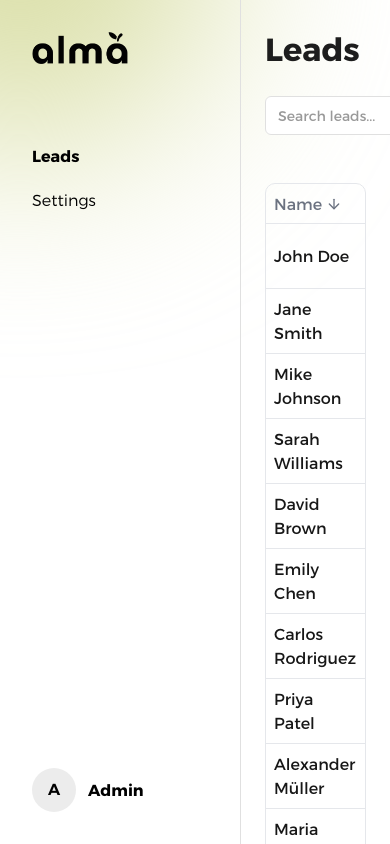
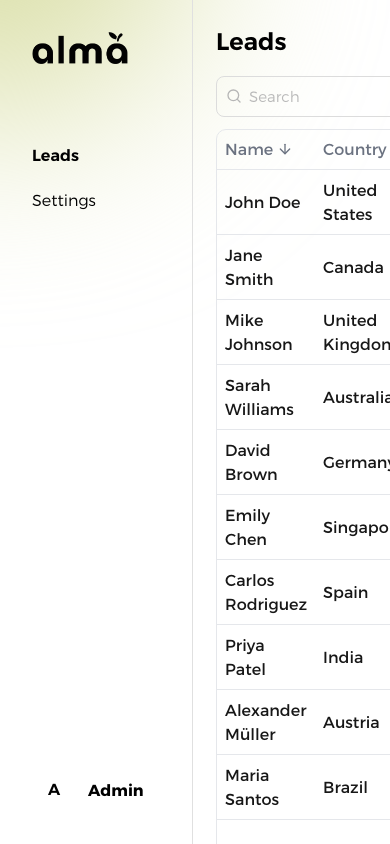
Before and after one commit to DylanTse520/alma, a Next.js app: page /leads in a window 390 px wide. Built offline with nearby package versions, Linux system fonts and the light colour scheme; sample sign-in values are in the browser's storage.

Commit message:
Refactor shared styles and components: remove unused props from FlexContainer, update Input and Checkbox styles for consistency, and enhance LeadsPage layout with improved structure and responsiveness. Introduce OverflowContainer for better content management and streamline LeftSidebar design.

```diff
--- a/app/_components/shared.tsx
+++ b/app/_components/shared.tsx
@@ -1,7 +1,6 @@
 import styled from "styled-components";
 
 const FlexContainer = styled.div<{
-  $position?: string;
   $direction?: "row" | "col";
   $gap?: string;
   $justifyContent?: string;
@@ -11,10 +10,8 @@ const FlexContainer = styled.div<{
   $bgColor?: string;
   $padding?: string;
   $margin?: string;
-  $rounded?: string;
 }>`
   display: flex;
-  position: ${(props) => props.$position || "static"};
   flex-flow: ${(props) =>
     props.$direction === "col" ? "column nowrap" : "row nowrap"};
   gap: ${(props) => props.$gap || "16px"};
@@ -25,7 +22,6 @@ const FlexContainer = styled.div<{
   background-color: ${(props) => props.$bgColor || "transparent"};
   padding: ${(props) => props.$padding || "0"};
   margin: ${(props) => props.$margin || "0"};
-  border-radius: ${(props) => props.$rounded || "0"};
 `;
 
 const Text = styled.p<{
@@ -83,16 +79,16 @@ const Input = styled.input<{ $error?: boolean }>`
   transition: border-color 0.2s ease;
 
   &:focus {
-    border-color: ${(props) => (props.$error ? "#ef4444" : "#3b82f6")};
+    border-color: ${(props) => (props.$error ? "#ef4444" : "#bfbfbf")};
     outline: none;
   }
 
   &:hover {
-    border-color: ${(props) => (props.$error ? "#ef4444" : "#3b82f6")};
+    border-color: ${(props) => (props.$error ? "#ef4444" : "#bfbfbf")};
   }
 
   &::placeholder {
-    color: #d9d9d9;
+    color: #B9B9B9;
   }
 `;
 
@@ -112,8 +108,8 @@ const Checkbox = styled.input`
     Oxygen, Ubuntu, Cantarell, "Open Sans", "Helvetica Neue", sans-serif;
 
   &:checked {
-    background-color: #3b82f6;
-    border-color: #3b82f6;
+    background-color: #bfbfbf;
+    border-color: #bfbfbf;
   }
 
   &:checked::after {
--- a/app/leads/_components/leadsTable.tsx
+++ b/app/leads/_components/leadsTable.tsx
@@ -70,7 +70,7 @@ const PageButton = styled.button<{ $active?: boolean }>`
   padding: 6px 12px;
   border: 1px solid #e5e7eb;
   border-radius: 6px;
-  background-color: ${(props) => (props.$active ? "#3b82f6" : "#ffffff")};
+  background-color: ${(props) => (props.$active ? "#bfbfbf" : "#ffffff")};
   color: ${(props) => (props.$active ? "#ffffff" : "#374151")};
   font-size: 14px;
   cursor: pointer;
--- a/app/leads/_components/leftSidebar.tsx
+++ b/app/leads/_components/leftSidebar.tsx
@@ -7,14 +7,22 @@ import styled from "styled-components";
 
 const GreenHue = styled.div`
   position: absolute;
-  top: -250px;
-  left: -180px;
+  top: -280px;
+  left: -210px;
   width: 400px;
   height: 400px;
   border-radius: 9999px;
   background-color: #d9dea5;
   filter: blur(100px);
   z-index: -1;
+`;
+
+const RelativeContainer = styled(FlexContainer)`
+  position: relative;
+`;
+
+const CircleContainer = styled(FlexContainer)`
+  border-radius: 9999px;
 `;
 
 export default function LeftSidebar() {
@@ -26,8 +34,7 @@ export default function LeftSidebar() {
   };
 
   return (
-    <FlexContainer
-      $position="relative"
+    <RelativeContainer
       $width="240px"
       $height="100%"
       $padding="32px"
@@ -42,7 +49,7 @@ export default function LeftSidebar() {
 
         <FlexContainer $direction="col" $alignItems="start" $gap="20px">
           <UnstyledButton>
-            <Text $weight="700" $size="16px">
+            <Text $weight="600" $size="16px">
               Leads
             </Text>
           </UnstyledButton>
@@ -56,17 +63,12 @@ export default function LeftSidebar() {
 
       <UnstyledButton onClick={handleLogout}>
         <FlexContainer $direction="row" $alignItems="center" $gap="12px">
-          <FlexContainer
-            $width="44px"
-            $height="44px"
-            $rounded="9999px"
-            $bgColor="#ECECEC"
-          >
+          <CircleContainer $width="44px" $height="44px">
             <Text $weight="600">A</Text>
-          </FlexContainer>
+          </CircleContainer>
           <Text $weight="700">Admin</Text>
         </FlexContainer>
       </UnstyledButton>
-    </FlexContainer>
+    </RelativeContainer>
   );
 }
--- /dev/null
+++ b/app/leads/_components/searchInputs.tsx
@@ -0,0 +1,33 @@
+import { FlexContainer, Input } from "@components/shared";
+import { Search } from "lucide-react";
+import styled from "styled-components";
+
+const RelativeContainer = styled(FlexContainer)`
+  position: relative;
+`;
+
+const SearchIcon = styled(Search)`
+  position: absolute;
+  left: 10px;
+  width: 16px;
+  height: 16px;
+  color: #b6b6b6;
+`;
+
+const StyledInput = styled(Input)`
+  border-color: #dcdcdc;
+  border-radius: 8px;
+  padding: 8px 12px 8px 32px;
+  font-size: 15px;
+  font-weight: 300;
+  background-color: transparent;
+`;
+
+export default function SearchInput() {
+  return (
+    <RelativeContainer $gap="0px" $width="250px">
+      <SearchIcon />
+      <StyledInput id="search" type="text" placeholder="Search" />
+    </RelativeContainer>
+  );
+}
--- /dev/null
+++ b/app/leads/_components/statusSelect.tsx
@@ -0,0 +1,54 @@
+import { FlexContainer } from "@components/shared";
+import { ChevronDown } from "lucide-react";
+import styled from "styled-components";
+
+const RelativeContainer = styled(FlexContainer)`
+  position: relative;
+`;
+
+const ChevronDownIcon = styled(ChevronDown)`
+  position: absolute;
+  right: 10px;
+  width: 18px;
+  height: 18px;
+  color: #b6b6b6;
+`;
+
+const Select = styled.select`
+  -moz-appearance: none;
+  -webkit-appearance: none;
+  appearance: none;
+  width: 100px;
+  border-radius: 8px;
+  padding: 8px 32px 8px 12px;
+  font-weight: 300;
+  background-color: transparent;
+  border-width: 1px;
+  border-style: solid;
+  border-color: #dcdcdc;
+  font-size: 15px;
+  color: #b6b6b6;
+  transition: border-color 0.2s ease;
+
+  &:focus {
+    border-color: #bfbfbf;
+    outline: none;
+  }
+
+  &:hover {
+    border-color: #bfbfbf;
+  }
+`;
+
+export default function StatusSelect() {
+  return (
+    <RelativeContainer $gap="0px">
+      <Select id="status">
+        <option value="all">Status</option>
+        <option value="pending">Pending</option>
+        <option value="reached_out">Reached Out</option>
+      </Select>
+      <ChevronDownIcon />
+    </RelativeContainer>
+  );
+}
--- a/app/leads/page.tsx
+++ b/app/leads/page.tsx
@@ -2,66 +2,19 @@
 
 import { FlexContainer, Text } from "@components/shared";
 import { mockLeads } from "@data/mockLeads";
+import { Lead } from "@type/leadType";
 import { useRouter } from "next/navigation";
 import { useEffect, useState } from "react";
 import styled from "styled-components";
-import { Lead } from "@type/leadType";
 import LeadsTable from "./_components/leadsTable";
 import LeftSidebar from "./_components/leftSidebar";
+import SearchInput from "./_components/searchInputs";
+import StatusSelect from "./_components/statusSelect";
 
-// Main layout container
-const PageLayout = styled.div`
-  display: flex;
-  height: 100vh;
-  overflow: hidden;
+const OverflowContainer = styled(FlexContainer)`
+  overflow: auto;
 `;
 
-// Main content area (everything except sidebar)
-const MainContent = styled.div`
-  flex: 1;
-  overflow-y: auto;
-`;
-
-// Header controls container
-const HeaderControls = styled.div`
-  display: flex;
-  align-items: center;
-  gap: 16px;
-  margin-bottom: 24px;
-`;
-
-// Mock search input
-const SearchInput = styled.input`
-  padding: 8px 12px;
-  border: 1px solid #e0e0e0;
-  border-radius: 6px;
-  width: 300px;
-  font-size: 14px;
-
-  &::placeholder {
-    color: #999;
-  }
-
-  &:focus {
-    outline: none;
-    border-color: #007bff;
-  }
-`;
-
-// Mock status dropdown
-const StatusDropdown = styled.select`
-  padding: 8px 12px;
-  border: 1px solid #e0e0e0;
-  border-radius: 6px;
-  font-size: 14px;
-  background-color: white;
-  cursor: pointer;
-
-  &:focus {
-    outline: none;
-    border-color: #007bff;
-  }
-`;
 
 export default function LeadsPage() {
   const [isAuthenticated, setIsAuthenticated] = useState(false);
@@ -104,46 +57,32 @@ export default function LeadsPage() {
   }
 
   if (!isAuthenticated) {
-    return null; // This will be handled by the redirect
+    return null;
   }
-
   return (
-    <PageLayout>
+    <FlexContainer $width="100vw" $height="100vh">
       <LeftSidebar />
 
       <FlexContainer $width="1px" $height="100%" $bgColor="#e0e0e0" />
 
-      <MainContent>
-        <FlexContainer
-          $direction="col"
-          $gap="24px"
-          $padding="24px"
-          $alignItems="flex-start"
-          $width="100%"
-        >
-          {/* Simple Header */}
-          <h1
-            style={{
-              margin: 0,
-              fontSize: "32px",
-              fontWeight: "700",
-              color: "#1d1d1d",
-            }}
-          >
-            Leads
-          </h1>
+      <OverflowContainer
+        $direction="col"
+        $padding="24px 8px"
+        $width="100%"
+        $height="100%"
+        $justifyContent="start"
+        $alignItems="start"
+      >
+        <Text as="h1" $weight="600" $size="24px">
+          Leads
+        </Text>
 
-          {/* Header Controls */}
-          <HeaderControls>
-            <SearchInput type="text" placeholder="Search leads..." readOnly />
-            <StatusDropdown disabled>
-              <option value="">All Statuses</option>
-              <option value="PENDING">Pending</option>
-              <option value="REACHED_OUT">Reached Out</option>
-            </StatusDropdown>
-          </HeaderControls>
+        <FlexContainer $direction="col" $alignItems="start" $gap="12px">
+          <FlexContainer $gap="8px">
+            <SearchInput />
+            <StatusSelect />
+          </FlexContainer>
 
-          {/* Leads Table */}
           <FlexContainer
             $direction="col"
             $gap="16px"
@@ -153,7 +92,7 @@ export default function LeadsPage() {
             <LeadsTable data={mockLeads} onRowClick={handleRowClick} />
           </FlexContainer>
         </FlexContainer>
-      </MainContent>
-    </PageLayout>
+      </OverflowContainer>
+    </FlexContainer>
   );
 }
--- a/app/submit-lead/_components/customRenderers/customFileUploadRenderer.tsx
+++ b/app/submit-lead/_components/customRenderers/customFileUploadRenderer.tsx
@@ -14,12 +14,12 @@ const FileUploadContainer = styled.div<{ $error?: boolean }>`
   cursor: pointer;
 
   &:hover {
-    border-color: ${(props) => (props.$error ? "#ef4444" : "#3b82f6")};
+    border-color: ${(props) => (props.$error ? "#ef4444" : "#bfbfbf")};
     background-color: #f8fafc;
   }
 
   &.dragover {
-    border-color: #3b82f6;
+    border-color: #bfbfbf;
     background-color: #eff6ff;
   }
 `;
```
